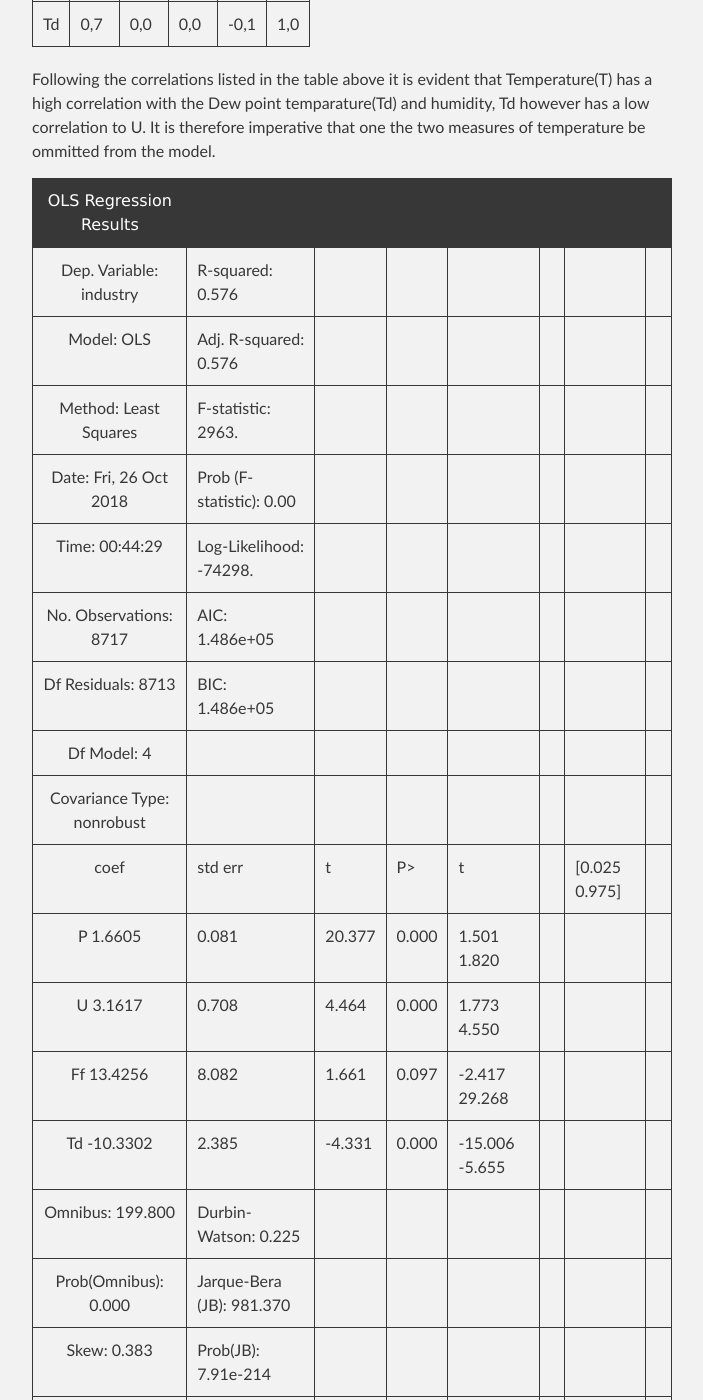
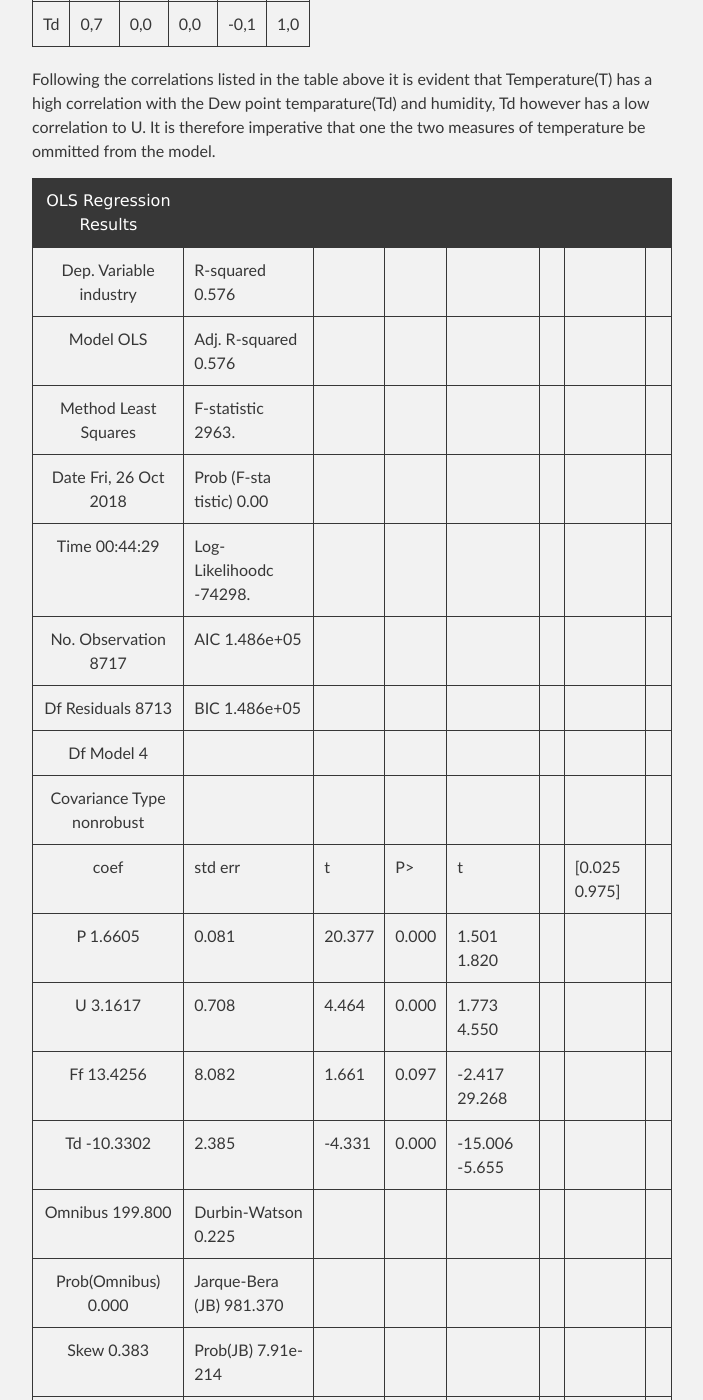
Before and after one commit to dmuiruri/ds_proj, a Jekyll site: the page built from docs/pages/forecasting.md, in a window 1280 px wide and 1400 px high, scrolled down 881 px. Shown: the whole window, without its empty margins (288-991 px from the left). Built offline with Jekyll 4.4.1, drawn with Linux system fonts in a browser that asks for light colours; some of the changed text lies outside the part shown.

Commit message:
Update forecasting.md

```diff
--- a/docs/pages/forecasting.md
+++ b/docs/pages/forecasting.md
@@ -19,28 +19,28 @@ To setup the regression model, we first check the correlations between the regre
 
 Following the correlations listed in the table above it is evident that Temperature(T) has a high correlation with the Dew point temparature(Td) and humidity, Td however has a low correlation to U. It is therefore imperative that one the two measures of temperature be ommitted from the model.
 
-|                          OLS Regression Results                               |
-|:-----------------------------------------------------------------------------:|
-| Dep. Variable:              industry  | R-squared:                       0.576|
-| Model:                           OLS  | Adj. R-squared:                  0.576|
-| Method:                Least Squares  | F-statistic:                     2963.|
-| Date:               Fri, 26 Oct 2018  | Prob (F-statistic):               0.00|
-| Time:                       00:44:29  | Log-Likelihood:                -74298.|
-| No. Observations:               8717  | AIC:                         1.486e+05|
-| Df Residuals:                   8713  | BIC:                         1.486e+05|
-| Df Model:                         4   |                                       |
-|Covariance Type:            nonrobust  |                                       |
-|              coef  |   std err    |    t     | P>|t|    | [0.025      0.975]| |
+|                          OLS Regression Results                              |
+|:----------------------------------------------------------------------------:|
+| Dep. Variable              industry  | R-squared                        0.576|
+| Model                           OLS  | Adj. R-squared                   0.576|
+| Method                Least Squares  | F-statistic                      2963.|
+| Date               Fri, 26 Oct 2018  | Prob (F-sta tistic)               0.00|
+| Time                       00:44:29  | Log-Likelihoodc                -74298.|
+| No. Observation                8717  | AIC                          1.486e+05|
+| Df Residuals                   8713  | BIC                          1.486e+05|
+| Df Model                         4   |                                       |
+|Covariance Type            nonrobust  |                                       |
+|    coef            |   std err    |    t     | P>|t|   | [0.025      0.975]| |
 |:-----------------------------------------------------------------------------:|
 |P            1.6605 |    0.081     | 20.377   |  0.000   |  1.501       1.820  |
 |U            3.1617 |    0.708     | 4.464    |  0.000   |  1.773       4.550  |
 |Ff          13.4256 |    8.082     | 1.661    |  0.097   | -2.417      29.268  |
 |Td         -10.3302 |    2.385     | -4.331   |  0.000   | -15.006      -5.655 |
-|===============================================================================|
-|Omnibus:                      199.800 |  Durbin-Watson:                  0.225 |
-|Prob(Omnibus):                  0.000 |  Jarque-Bera (JB):             981.370 |
-|Skew:                           0.383 |  Prob(JB):                   7.91e-214 |
-|Kurtosis:                       1.546 |  Cond. No.                        473. |
+|:-----------------------------------------------------------------------------:|
+|Omnibus                       199.800 |  Durbin-Watson                   0.225 |
+|Prob(Omnibus)                   0.000 |  Jarque-Bera (JB)              981.370 |
+|Skew                            0.383 |  Prob(JB)                    7.91e-214 |
+|Kurtosis                        1.546 |  Cond. No.                        473. |
 
 
 
```
